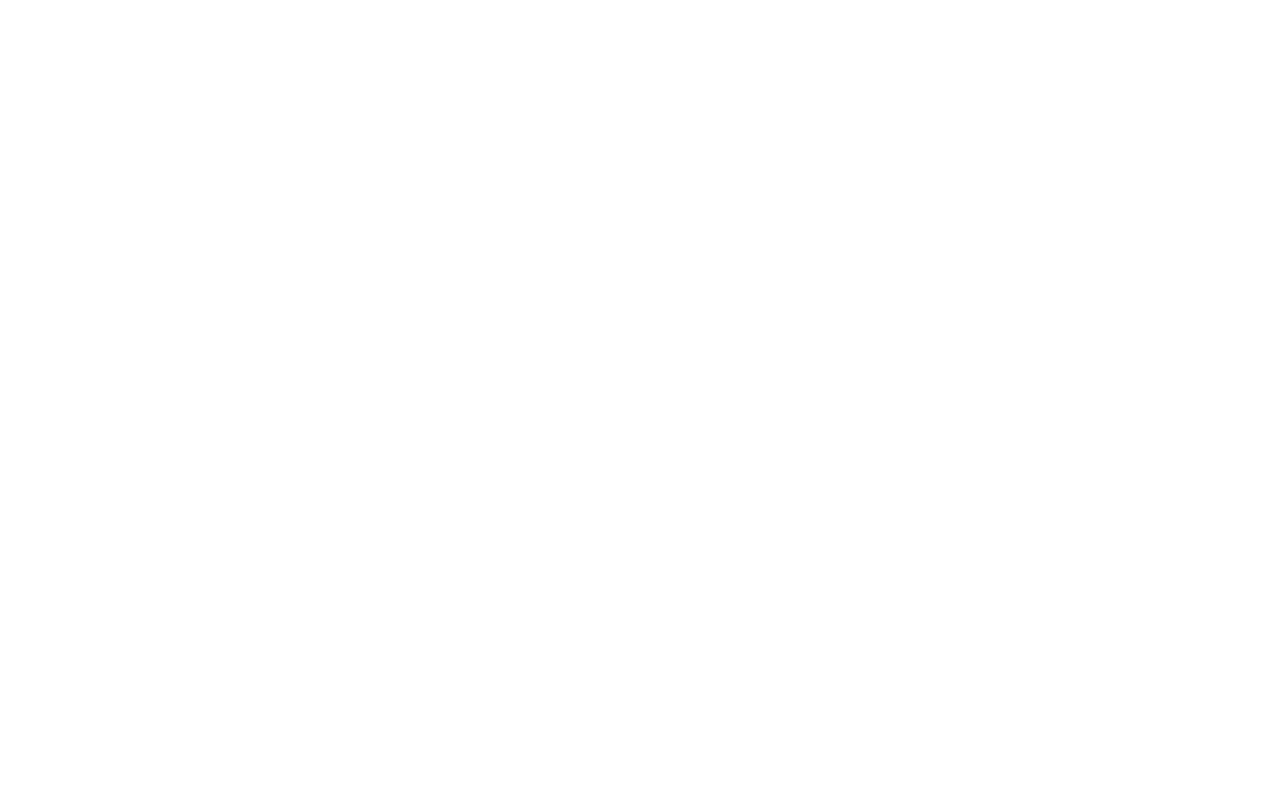
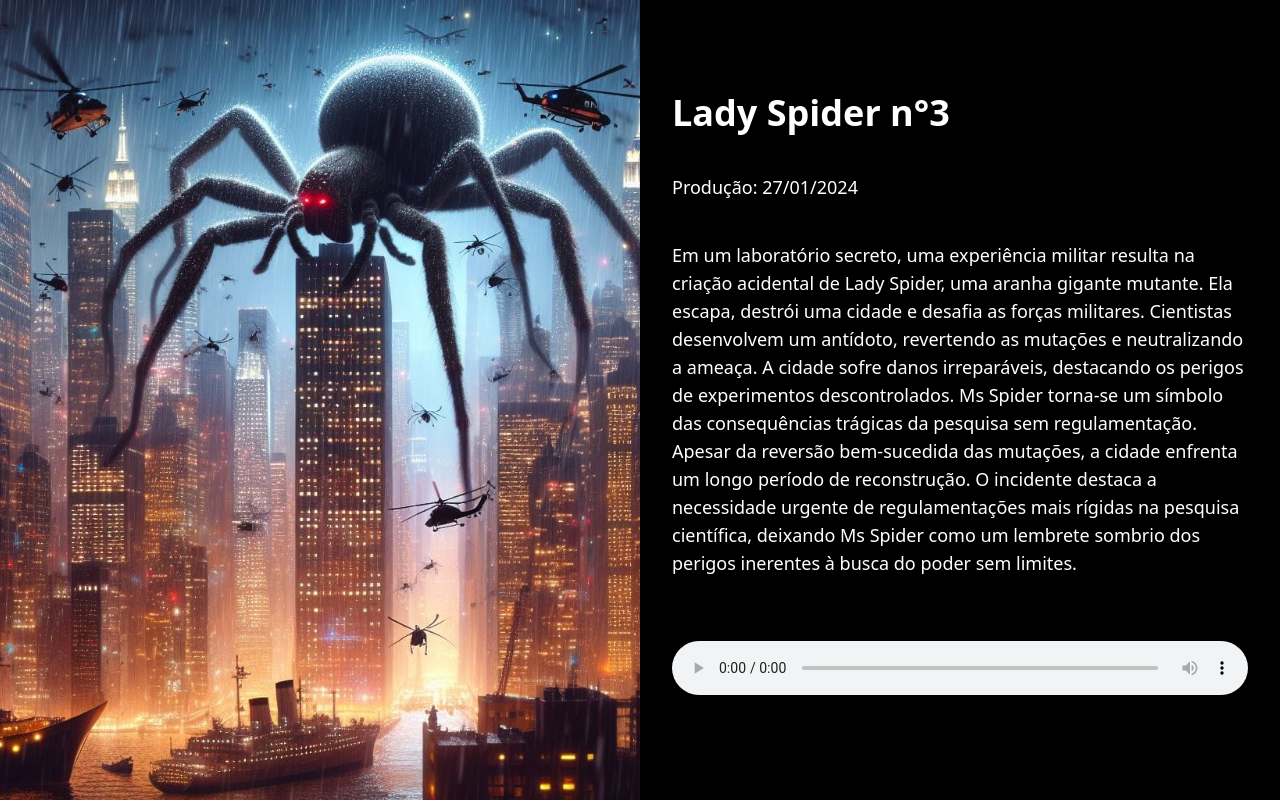
Before and after one commit to RamonMoraesyyz/cyberpunkcowboy, a Nuxt app: page /spider in a window 1280 px wide. Before the commit this address had no page. Built offline with nearby package versions, Linux system fonts and the light colour scheme.

Commit message:
Lady Spider

```diff
--- /dev/null
+++ b/pages/spider.vue
@@ -0,0 +1,41 @@
+<template>
+    <div class="relative bg-black text-white flex flex-col md:flex-row min-h-screen overflow-hidden">
+
+      <!-- Conteúdo esquerdo (imagem) -->
+      <div class="w-full md:w-1/2">
+        <img src="../public/spider.jpeg" class="w-full h-auto md:h-full object-cover transform scale-70" />
+      </div>
+
+      <!-- Conteúdo direito (título, data, detalhes) -->
+      <div class="w-full md:w-1/2 p-4 md:p-8 flex flex-col justify-center">
+
+        <!-- Título -->
+        <h1 class="text-2xl md:text-4xl font-bold mb-4 md:mb-10 mt-1">Lady Spider n°3</h1>
+
+        <!-- Campo para a data da produção -->
+        <div class="mb-10">
+          <label class="text-lg">Produção: 27/01/2024</label>
+
+        </div>
+
+        <!-- Campo para detalhes -->
+        <div class="mb-4">
+          <label class="text-lg block mb-2">Em um laboratório secreto, uma experiência militar resulta na criação acidental de Lady Spider, uma aranha gigante mutante.
+            Ela escapa, destrói uma cidade e desafia as forças militares.
+            Cientistas desenvolvem um antídoto, revertendo as mutações e neutralizando a ameaça.
+            A cidade sofre danos irreparáveis, destacando os perigos de experimentos descontrolados.
+            Ms Spider torna-se um símbolo das consequências trágicas da pesquisa sem regulamentação.
+            Apesar da reversão bem-sucedida das mutações, a cidade enfrenta um longo período de reconstrução.
+            O incidente destaca a necessidade urgente de regulamentações mais rígidas na pesquisa científica, deixando Ms Spider como um lembrete sombrio dos perigos inerentes à busca do poder sem limites.</label>
+        </div>
+
+        <!-- Campo para o player de música -->
+        <div class="w-full mb-4 md:mt-10">
+          <audio controls class="w-full">
+            <source src="../public/spider.mp3" type="audio/mpeg">
+          </audio>
+        </div>
+
+      </div>
+    </div>
+  </template>
```
Also changed, not shown: public/spider.jpeg (added), 1 other file (tests, documents, lock files or other folders).
